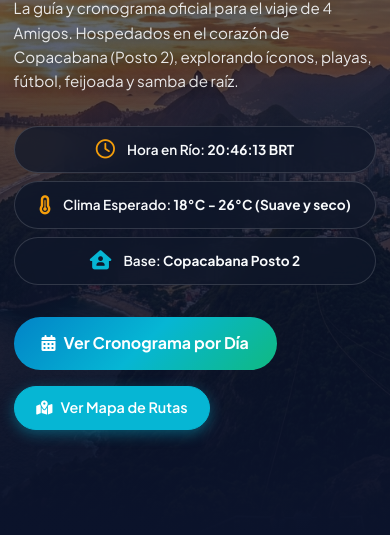
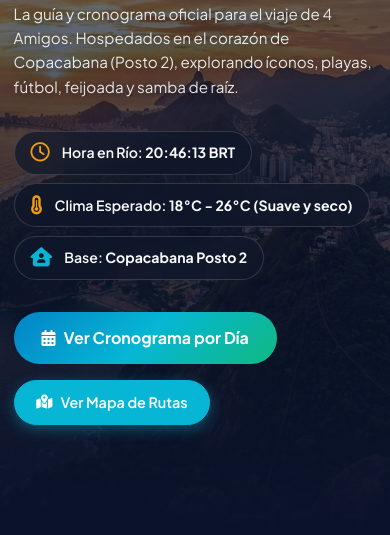
Before and after one commit to fibarra2378/WebRioJaneiro, a plain HTML site: page index.html in a window 390 px wide. Shown: the part 309-844 px from the top of the page. Drawn offline with nearby package versions, Linux system fonts and the light colour scheme; a web font is replaced by a local one.

Commit message:
feat: alinear a la izquierda los widgets de informacion util del Hero (Hora en Rio, Clima Esperado, Base)

```diff
--- a/css/styles.css
+++ b/css/styles.css
@@ -401,22 +401,30 @@ img {
 
 .hero-widgets {
   display: flex;
-  flex-wrap: wrap;
-  gap: 1.25rem;
+  flex-direction: column;
+  align-items: flex-start;
+  justify-content: flex-start;
+  text-align: left;
+  gap: 0.75rem;
   margin-top: 2rem;
+  width: 100%;
 }
 
 .widget-pill {
   display: flex;
   align-items: center;
+  justify-content: flex-start;
+  text-align: left;
   gap: 0.75rem;
-  padding: 0.75rem 1.5rem;
+  padding: 0.65rem 1.25rem;
   background: rgba(15, 23, 42, 0.75);
   backdrop-filter: blur(12px);
   border: 1px solid rgba(255, 255, 255, 0.15);
   border-radius: var(--radius-full);
   font-size: 0.95rem;
   font-weight: 600;
+  width: fit-content;
+  max-width: 100%;
 }
 
 .widget-icon {
@@ -1038,15 +1046,22 @@ p, a, h1, h2, h3, h4, h5, h6, span, strong, div {
   }
 
   .hero-widgets {
-    flex-direction: column;
-    align-items: stretch;
-    gap: 0.5rem;
+    display: flex !important;
+    flex-direction: column !important;
+    align-items: flex-start !important;
+    justify-content: flex-start !important;
+    text-align: left !important;
+    gap: 0.55rem !important;
+    width: 100% !important;
   }
 
   .widget-pill {
-    width: 100%;
-    justify-content: center;
-    font-size: 0.85rem;
+    width: fit-content !important;
+    max-width: 100% !important;
+    justify-content: flex-start !important;
+    text-align: left !important;
+    font-size: 0.88rem !important;
+    padding: 0.6rem 1rem !important;
   }
 
   /* Margenes y Padding Estrictos de Tarjetas Glassmorphism en Móvil */
--- a/index.html
+++ b/index.html
@@ -22,7 +22,7 @@
   <link rel="stylesheet" href="https://unpkg.com/leaflet@1.9.4/dist/leaflet.css" />
 
   <!-- Estilos de la Aplicación -->
-  <link rel="stylesheet" href="css/styles.css?v=2.5">
+  <link rel="stylesheet" href="css/styles.css?v=2.6">
 </head>
 
 <body>
```
Also changed, not shown: tests/defects_report.md (+1 -1 lines), tests/qa_report.md (+1 -1 lines).
